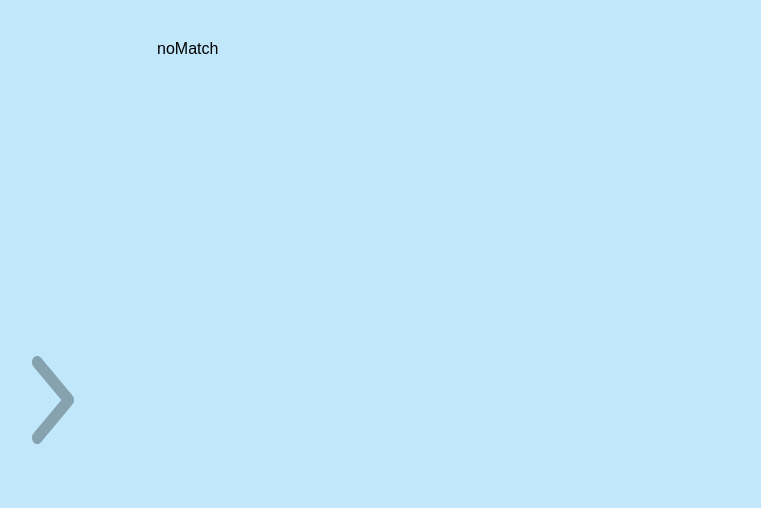
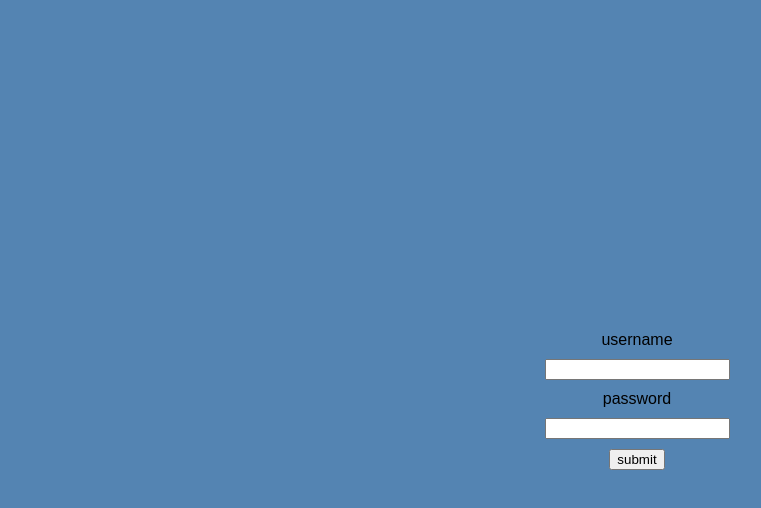
Before and after one commit to ThemisDaughter/bpadmin, a React (Create React App) app: page /admin/login in a window 1280 px wide. Shown: the top 508 px of the page, without its empty margins (3-764 px from the left). Built offline with nearby package versions, Linux system fonts and the light colour scheme.

Commit message:
added login page and redirect routes

```diff
--- a/package.json
+++ b/package.json
@@ -11,13 +11,14 @@
     "@types/react": "^18.0.9",
     "@types/react-dom": "^18.0.5",
     "@types/styled-components": "^5.1.25",
+    "axios": "^0.27.2",
     "dotenv": "^16.0.1",
     "framer-motion": "^6.3.6",
     "react": "^18.1.0",
     "react-dom": "^18.1.0",
     "react-icons": "^4.4.0",
     "react-router-dom": "^6.3.0",
-    "react-scripts": "5.0.1",
+    "react-scripts": "^5.0.1",
     "styled-components": "^5.3.5",
     "typescript": "^4.7.2",
     "web-vitals": "^2.1.4"
--- a/src/App.tsx
+++ b/src/App.tsx
@@ -1,9 +1,9 @@
 import { Routes, Route } from "react-router-dom";
-import Home from './pages/Home';
 import GlobalStyle from './styles/globalStyles';
 import CreatorFormComponent from './pages/anmeldung';
 import { CreatorProvider } from './context/FormContext/CreatorContext';
 import AdminComponent from './pages/admin/adminDashboard';
+import AdminLoginPage from './pages/admin/loginPage';
 import NoMatch from './pages/noMatch';
 // overviews
 import DashboardComponent from './pages/admin/dashboardComponent';
@@ -21,9 +21,9 @@ function App() {
       <GlobalStyle />
       <CreatorProvider>
         <Routes>
-        <Route index element={ <Home />} />
-        <Route path="/" element={<Home />} />
-          <Route path="anmeldung" element={<CreatorFormComponent />} />
+        <Route index element={<CreatorFormComponent />} />
+          <Route path="admin/login" element={<AdminLoginPage />} />
+
           <Route path="admin" element={<AdminComponent />}>
             <Route index element={<DashboardComponent />} />
               <Route index element={<NoMatch />} />
--- a/src/pages/Home.tsx
+++ /dev/null
@@ -1,13 +0,0 @@
-import React from 'react';
-import { Link } from 'react-router-dom';
-
-const Home = () => {
-  return (
-    <div>
-      <Link to="anmeldung">Anmeldung</Link>
-      <Link to="admin">admin</Link>
-    </div>
-  )
-}
-
-export default Home
--- a/src/pages/admin/adminDashboard.tsx
+++ b/src/pages/admin/adminDashboard.tsx
@@ -1,16 +1,22 @@
 import { motion, AnimatePresence } from 'framer-motion';
 import { useState } from 'react';
-import { Link, Outlet } from 'react-router-dom';
+import { Link, Outlet, Navigate } from 'react-router-dom';
 import { IoIosArrowForward } from 'react-icons/io';
 import { StyledAdminWindow, StyledSidebar, StyledNav, StyledToggleContainer } from '../../styles/styledAdminComponents';
 import AdminSidebar from '../../components/adminComponents/adminSidebar';
 const AdminComponent = () => {
 
+
+  const redirect = true;
   const [isSidebarToggled, setIsSidebarToggled] = useState(true);
 
 
   return (
-    <StyledAdminWindow>
+
+    redirect
+      ? <Navigate replace to='/admin/login' />
+      : (
+        <StyledAdminWindow>
       <AnimatePresence>
     {
       isSidebarToggled
@@ -39,7 +45,7 @@ const AdminComponent = () => {
       <div className='main'>
         <Outlet />
       </div>
-    </StyledAdminWindow>
+    </StyledAdminWindow>)
   );
 }
 
--- a/src/pages/admin/dashboardComponent.tsx
+++ b/src/pages/admin/dashboardComponent.tsx
@@ -10,8 +10,9 @@ const DashboardComponent = () => {
 
   useEffect(() => {
     const getCreators = async () => {
-      const response = await fetch(`http://localhost:5000/creators/new`);
+      const response = await fetch(`http://localhost:5000/admin/creators/new`);
       const data = await response.json();
+      console.log('thats where the data should be displayed >>>>>>>>>>>>>>>>>>>>>>>>>>><<', data)
       setNewCreators(data)
     }
     getCreators()
@@ -19,7 +20,7 @@ const DashboardComponent = () => {
 
   const acceptCreator = async (creator: string) => {
     // const success = await fetch(`${process.env.BASE_URL}/creator/${creator}/accept`)
-    const success = await fetch(`http://localhost:5000/creator/${creator}/accept`,
+    const success = await fetch(`http://localhost:5000/admin/creator/${creator}/accept`,
       { method: 'PATCH' });
     return success;
   }
--- /dev/null
+++ b/src/pages/admin/loginPage.tsx
@@ -0,0 +1,66 @@
+import axios from 'axios';
+import { useState } from 'react';
+import { StyledFormBackground, StyledLogin } from 'styles/styledFormComponents/index';
+
+const AdminLoginPage = () => {
+
+  const [username, setUsername] = useState<string>('');
+  const [password, setPassword] = useState<string>('');
+
+// await session sid and store in local storage
+
+  const handleSubmit = async (e: React.MouseEvent<HTMLInputElement>) => {
+    e.preventDefault();
+    // fetch('http://localhost:5000/admin/login', {
+    //   method: 'POST',
+    //   body: JSON.stringify({username, password}),
+    //   headers: {
+    //     'Content-Type': 'application/json'
+    //   }
+    // })
+    try {
+      const response = await axios.post(`http://localhost:5000/admin/login`, {username: username, password: password});
+    //  const session = await axios({
+    //     method: 'post',
+    //     url: 'http://localhost:5000/admin/login',
+    //     data: {
+    //       username: 'Fred',
+    //       password: 'Flintstone'
+    //     }
+    //   });
+       console.log(response.data)
+    } catch (err) {
+      console.error(err)
+    }
+  }
+
+  const handleUsernameInput = (e: React.ChangeEvent<HTMLInputElement>) => {
+    e.preventDefault();
+    setUsername(e.target.value);
+  }
+
+  const handlePasswordInput = (e: React.ChangeEvent<HTMLInputElement>) => {
+    e.preventDefault();
+    setPassword(e.target.value);
+  }
+
+
+
+  return (
+    <StyledFormBackground onSubmit={ handleSubmit }>
+        <StyledLogin>
+          <label htmlFor='username'>username</label>
+          <input id='username' value={username} onChange={(e)=> handleUsernameInput(e)}>
+
+          </input>
+          <label htmlFor='password'>password</label>
+          <input id='password' value={password} onChange={ (e) => handlePasswordInput(e)}>
+
+        </input>
+        <input type='submit' value='submit'></input>
+        </StyledLogin>
+    </StyledFormBackground>
+  )
+}
+
+export default AdminLoginPage;
--- a/src/styles/styledFormComponents/index.ts
+++ b/src/styles/styledFormComponents/index.ts
@@ -11,5 +11,6 @@ import { StyledInputLabel } from './styledInputLabel';
 import { StyledTextArea } from './styledTextArea';
 import { StyledTextInput } from './styledTextInput';
 import { StyledFormBtn } from './styledFormBtn';
+import { StyledLogin } from './styledLogin';
 
-export { StyledAccountNames, StyledAccountNameIcon, StyledAccountNameInput, StyledAccountSelector, StyledFormBackground, StyledFormBtn, StyledButtonsContainer, StyledFormField, StyledFormGrid, StyledFormHeading, StyledInputLabel, StyledTextArea, StyledTextInput };
+export { StyledAccountNames, StyledAccountNameIcon, StyledAccountNameInput, StyledAccountSelector, StyledFormBackground, StyledFormBtn, StyledButtonsContainer, StyledFormField, StyledFormGrid, StyledFormHeading, StyledLogin, StyledInputLabel, StyledTextArea, StyledTextInput };
--- a/src/styles/styledFormComponents/styledFormBackground.ts
+++ b/src/styles/styledFormComponents/styledFormBackground.ts
@@ -5,6 +5,7 @@ background-color: #5484b2;
 display: flex;
 align-items: center;
 justify-content: center;
-height: 100%;
+height: 100vh;
 width: 100%;
+text-align: center;
 `;
--- /dev/null
+++ b/src/styles/styledFormComponents/styledLogin.ts
@@ -0,0 +1,12 @@
+import styled from 'styled-components';
+
+const StyledLogin = styled.form`
+display: flex;
+flex-direction: column;
+width: 100%;
+height: 100%;
+justify-content: center;
+align-items: center;
+row-gap: 10px;`
+
+export { StyledLogin };
```
Also changed, not shown: 1 other file (tests, documents, lock files or other folders).
